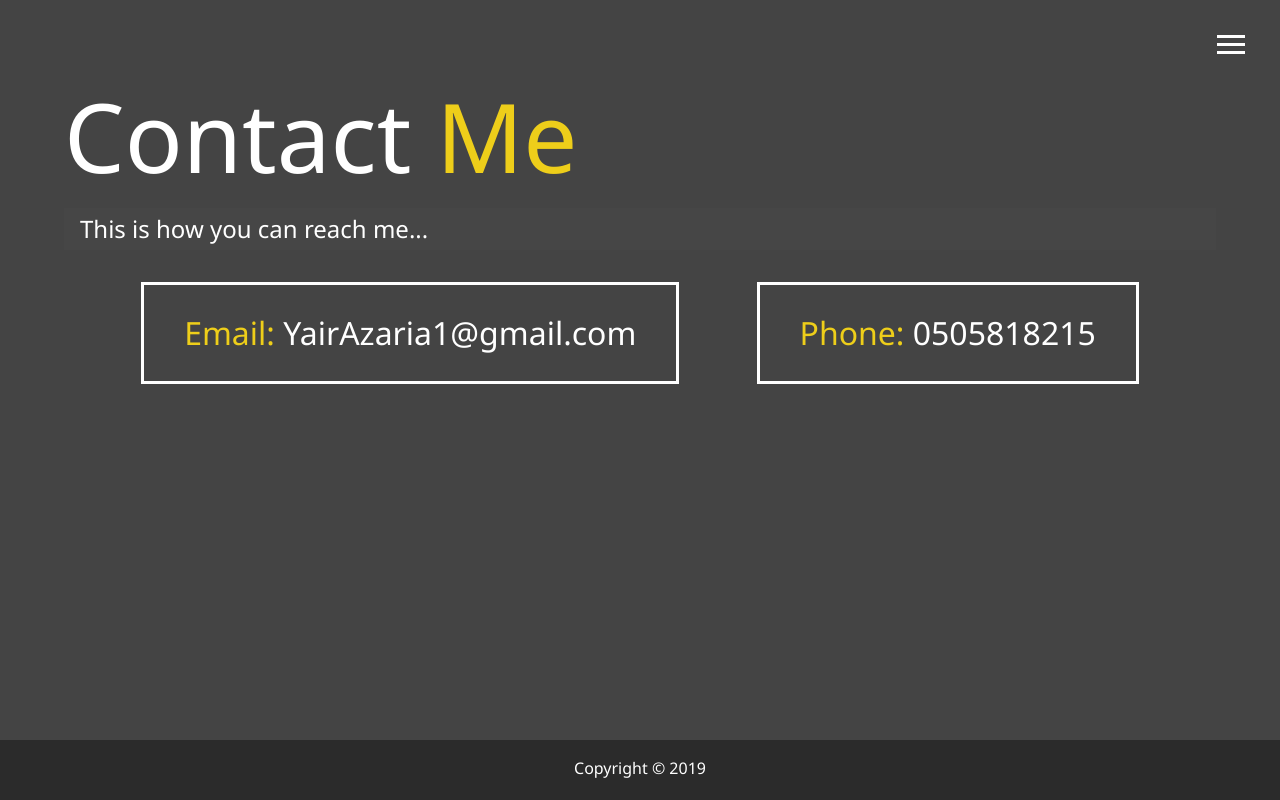
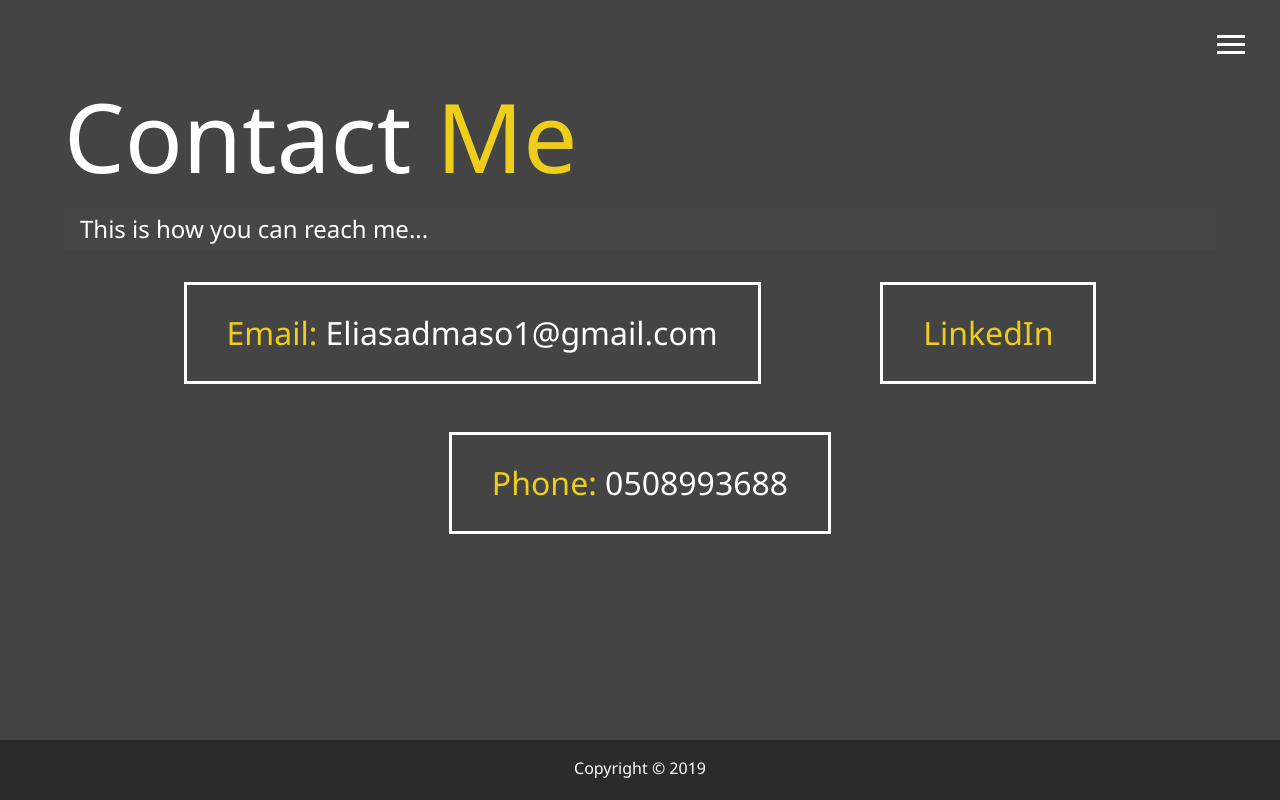
Before and after one commit to eliasadmaso1/My-Portfolio, a website: page contact.html in a window 1280 px wide. Drawn offline with Linux system fonts and the light colour scheme.

Commit message:
Update-contact-page

```diff
--- a/contact.html
+++ b/contact.html
@@ -68,10 +68,13 @@
     </h2>
     <div class="boxes">
       <div>
-        <span class="text-secondary">Email: <a href="mailto:yairazaria1@gmail.com">YairAzaria1@gmail.com</a></span>
+        <span class="text-secondary">Email: <a href="mailto:eliasadmaso1@gmail.com">Eliasadmaso1@gmail.com</a></span>
       </div>
       <div>
-        <span class="text-secondary">Phone: <a href="tel:0505818215">0505818215</a></span>
+        <span class="text-secondary">LinkedIn <a href="https://www.linkedin.com/in/elias-admaso-152790206/"></a></span>
+      </div>
+      <div>
+        <span class="text-secondary">Phone: <a href="tel:0508993688">0508993688</a></span>
       </div>
     </div>
   </main>
```
